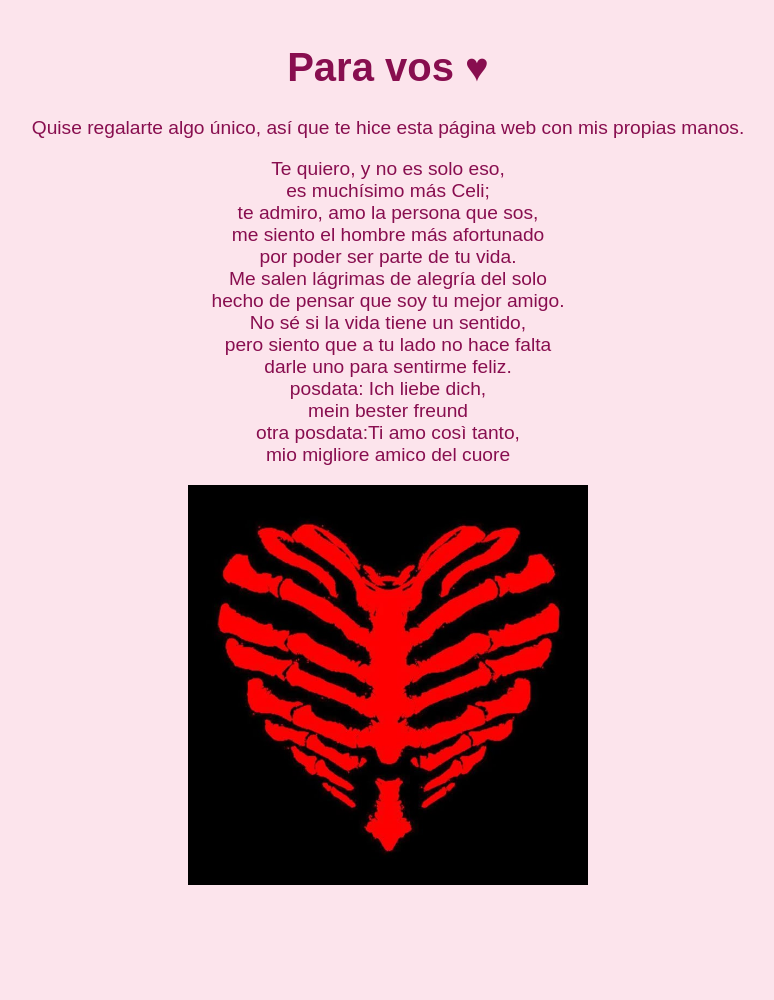
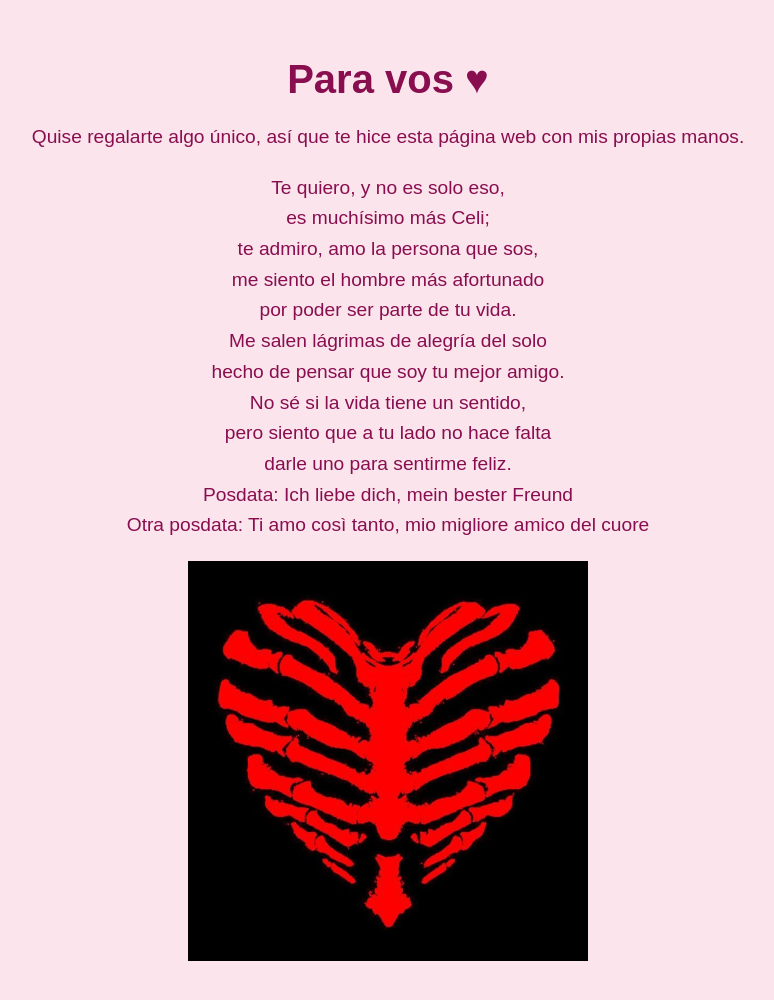
Before and after one commit to Quioba/Regalo, a plain HTML site: page index.html in a window 1280 px wide. Shown: the whole page, without its empty margins (252-1026 px from the left). Before the commit the page ends 907 px from the top, so only its background shows below. Drawn offline with Linux system fonts and the light colour scheme.

Commit message:
Add files via upload

```diff
--- a/index.html
+++ b/index.html
@@ -4,26 +4,69 @@
   <meta charset="UTF-8">
   <title>Para mi mejor amiga</title>
   <style>
+    /* Estilos generales */
     body {
-      font-family: Arial, sans-serif;
+      font-family: 'Arial', sans-serif;
       background: #fce4ec;
       color: #880e4f;
       text-align: center;
-      padding: 10px;
+      padding: 30px;
+      max-width: 800px;
+      margin: auto;
     }
+
+    /* Título principal */
     h1 {
+      font-family: 'Cursive', sans-serif;
       font-size: 2.5em;
+      margin-bottom: 20px;
+      opacity: 0;
+      animation: aparecer 2s forwards;
     }
+
+    /* Párrafos */
     p {
       font-size: 1.2em;
+      line-height: 1.6;
+      margin-bottom: 20px;
+    }
+
+    /* Imagen */
+    img {
+      display: block;
+      margin: 20px auto;
+      width: 100%;
+      max-width: 400px;
+      height: auto;
+      opacity: 0;
+      animation: aparecer 2s forwards 1s; /* aparece 1s después del título */
+    }
+
+    /* Animación simple */
+    @keyframes aparecer {
+      to { opacity: 1; }
     }
   </style>
 </head>
 <body>
   <h1>Para vos ♥︎</h1>
+
   <p>Quise regalarte algo único, así que te hice esta página web con mis propias manos.</p>
-  <p>Te quiero, y no es solo eso,<br>es muchísimo más Celi;<br>te admiro, amo la persona que sos,<br>me siento el hombre más afortunado<br>por poder ser parte de tu vida.<br>Me salen lágrimas de alegría del solo<br>hecho de pensar que soy tu mejor amigo.<br>No sé si la vida tiene un sentido,<br>pero siento que a tu lado no hace falta<br>darle uno para sentirme feliz.<br>posdata:
-  Ich liebe dich,<br>mein bester freund<br>otra posdata:Ti amo così tanto,<br> mio migliore amico del cuore
-<p></p><img src="imagen.jpg" alt="Tu y yo total de carne y hueso" style="width: 100%; max-width: 400px; height: auto;">
+
+  <p>Te quiero, y no es solo eso,<br>
+     es muchísimo más Celi;<br>
+     te admiro, amo la persona que sos,<br>
+     me siento el hombre más afortunado<br>
+     por poder ser parte de tu vida.<br>
+     Me salen lágrimas de alegría del solo<br>
+     hecho de pensar que soy tu mejor amigo.<br>
+     No sé si la vida tiene un sentido,<br>
+     pero siento que a tu lado no hace falta<br>
+     darle uno para sentirme feliz.<br>
+     Posdata: Ich liebe dich, mein bester Freund<br>
+     Otra posdata: Ti amo così tanto, mio migliore amico del cuore
+  </p>
+
+  <img src="imagen.jpg" alt="Tu y yo total de carne y hueso">
 </body>
 </html>
```
